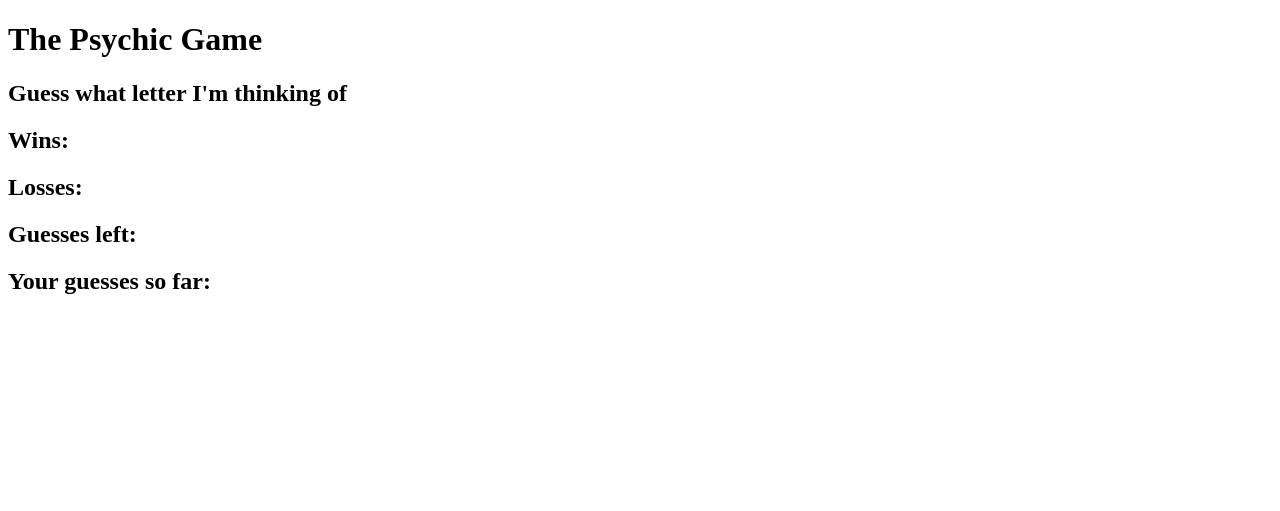
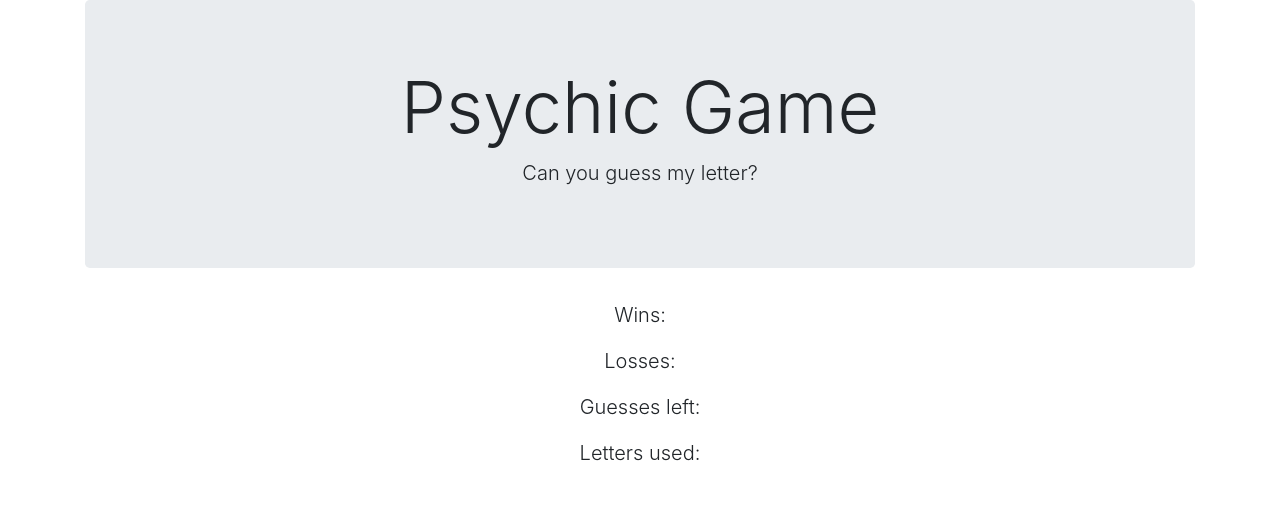
Before and after one commit to rezaca/hangman, a plain HTML site: page index.html in a window 1280 px wide. Drawn offline with nearby package versions, Linux system fonts and the light colour scheme.

Commit message:
Update index.html

```diff
--- a/index.html
+++ b/index.html
@@ -1,21 +1,39 @@
 <!DOCTYPE html>
-<html>
-<head>
-	<title></title>
-</head>
-<body>
+<html lang="en">
+  <head>
+	<title>Psychic Game</title>
+	<!-- Required meta tags -->
+	<meta charset="utf-8">
+	<meta name="viewport" content="width=device-width, initial-scale=1, shrink-to-fit=no">
 
-	<div id=game>
-		<h1>The Psychic Game</h1>
-		<h2>Guess what letter I'm thinking of</h2>
-		<h2>Wins:</h2>
-		<h2>Losses:</h2>
-		<h2>Guesses left:</h2>
-		<h2>Your guesses so far:</h2>
+	<!-- Bootstrap CSS -->
+	<link rel="stylesheet" href="https://maxcdn.bootstrapcdn.com/bootstrap/4.0.0-beta.2/css/bootstrap.min.css" integrity="sha384-PsH8R72JQ3SOdhVi3uxftmaW6Vc51MKb0q5P2rRUpPvrszuE4W1povHYgTpBfshb" crossorigin="anonymous">
+  </head>
+  <body>
+
+<div class="container text-center">
+	<div class="jumbotron">
+		<h1 class="display-3">Psychic Game</h1>
+		<p class="lead">Can you guess my letter?</p>
+	</div>
+	<div class="container">
+		<p class="lead">Wins: <span id="wins"></span></p>
+		<p class="lead">Losses: <span id="losses"></span></p>
+		<p class="lead">Guesses left: <span id="guessesleft"></span></p>
+		<p class="lead">Letters used: </p>
+		<br>
+		<span class="display-3" id="guessesSofar"></span>
 	</div>
 
-<script type="text/javascript" src="assets/javascript/game.js">
+</div>
 
-</script>
-</body>
+	<!-- Optional JavaScript -->
+	<script type="text/javascript" src="assets/javascript/game.js"></script>
+
+	<!-- jQuery first, then Popper.js, then Bootstrap JS -->
+	<script src="https://code.jquery.com/jquery-3.2.1.slim.min.js" integrity="sha384-KJ3o2DKtIkvYIK3UENzmM7KCkRr/rE9/Qpg6aAZGJwFDMVNA/GpGFF93hXpG5KkN" crossorigin="anonymous"></script>
+	<script src="https://cdnjs.cloudflare.com/ajax/libs/popper.js/1.12.3/umd/popper.min.js" integrity="sha384-vFJXuSJphROIrBnz7yo7oB41mKfc8JzQZiCq4NCceLEaO4IHwicKwpJf9c9IpFgh" crossorigin="anonymous"></script>
+	<script src="https://maxcdn.bootstrapcdn.com/bootstrap/4.0.0-beta.2/js/bootstrap.min.js" integrity="sha384-alpBpkh1PFOepccYVYDB4do5UnbKysX5WZXm3XxPqe5iKTfUKjNkCk9SaVuEZflJ" crossorigin="anonymous"></script>
+  </body>
 </html>
+<body>
```
